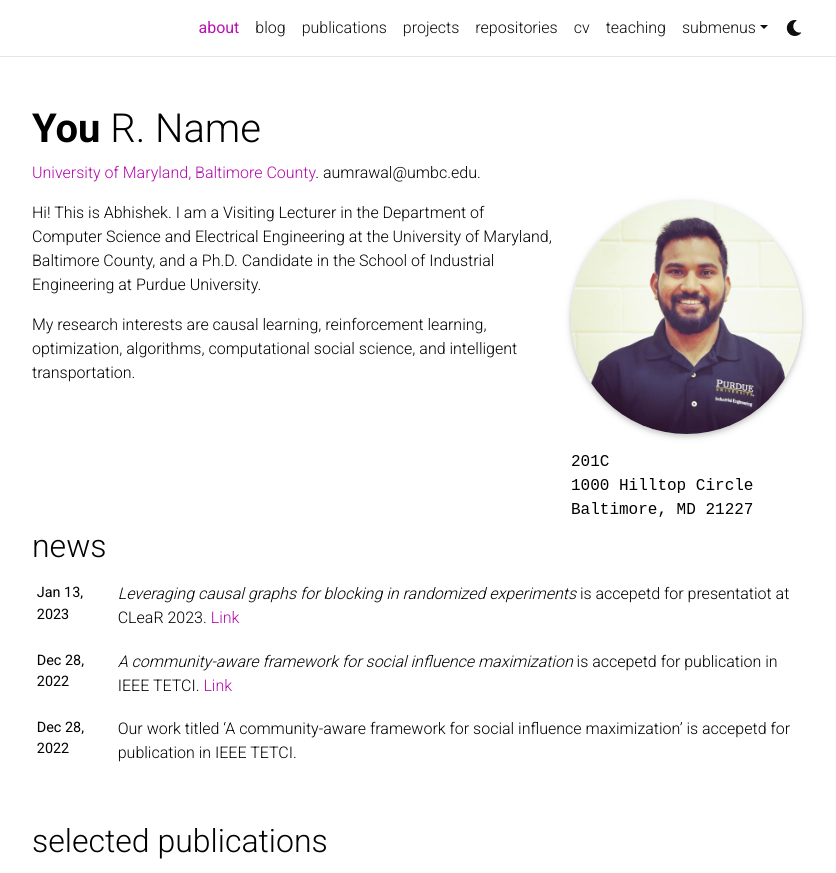
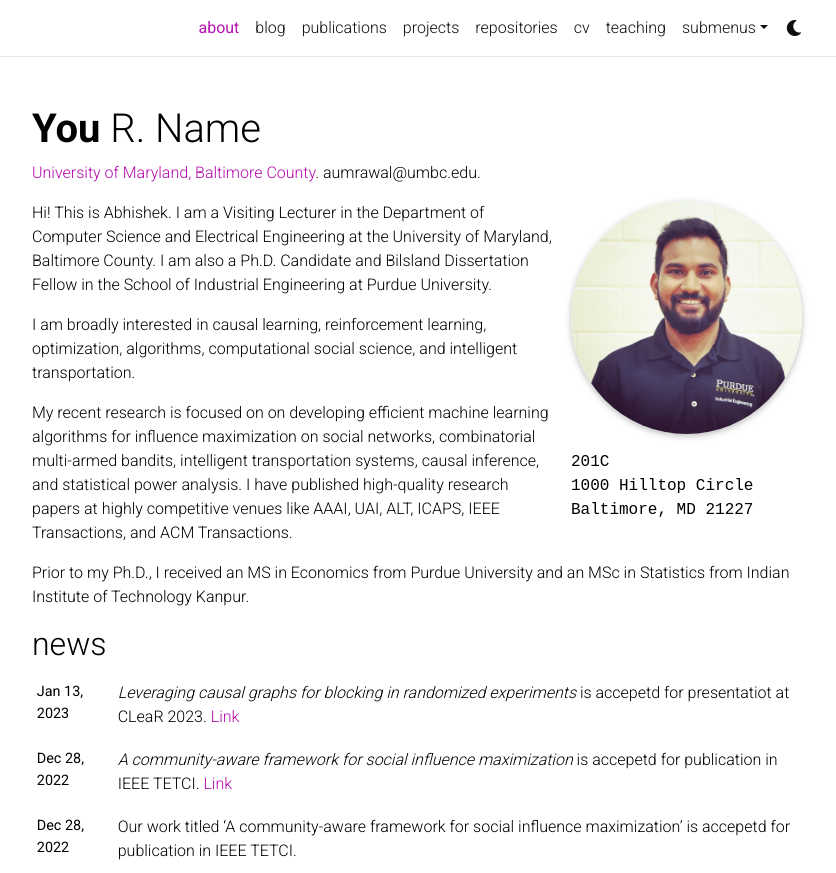
Before and after one commit to abhishekumrawal/old-website, a Jekyll site: the page built from _pages/about.md, in a window 1280 px wide and 1261 px high, cut to the strip 0-873 px from the top of the window. Shown: the whole strip, without its empty margins (223-1059 px from the left). Built offline with Jekyll 4.4.1, drawn with Linux system fonts in a browser that asks for light colours; full-size pictures stand in for the smaller copies a plugin makes; comment, search, counter and statistics services are not loaded; a style sheet for code colours, icons or effects is not loaded.

Commit message:
Update about.md

```diff
--- a/_pages/about.md
+++ b/_pages/about.md
@@ -19,9 +19,13 @@ selected_papers: true # includes a list of papers marked as "selected={true}"
 social: true  # includes social icons at the bottom of the page
 ---
 
-Hi! This is Abhishek. I am a Visiting Lecturer in the Department of Computer Science and Electrical Engineering at the University of Maryland, Baltimore County, and a Ph.D. Candidate in the School of Industrial Engineering at Purdue University.
+Hi! This is Abhishek. I am a Visiting Lecturer in the Department of Computer Science and Electrical Engineering at the University of Maryland, Baltimore County. I am also a Ph.D. Candidate and Bilsland Dissertation Fellow in the School of Industrial Engineering at Purdue University.
 
-My research interests are causal learning, reinforcement learning, optimization, algorithms, computational social science, and intelligent transportation.
+I am broadly interested in causal learning, reinforcement learning, optimization, algorithms, computational social science, and intelligent transportation.
+
+My recent research is focused on on developing efficient machine learning algorithms for influence maximization on social networks, combinatorial multi-armed bandits, intelligent transportation systems, causal inference, and statistical power analysis. I have published high-quality research papers at highly competitive venues like AAAI, UAI, ALT, ICAPS, IEEE Transactions, and ACM Transactions.
+
+Prior to my Ph.D., I received an MS in Economics from Purdue University and an MSc in Statistics from Indian Institute of Technology Kanpur.
 
 [//]: <> Write your biography here. Tell the world about yourself. Link to your favorite [subreddit](http://reddit.com). You can put a picture in, too. The code is already in, just name your picture `prof_pic.jpg` and put it in the `img/` folder.
 
```
